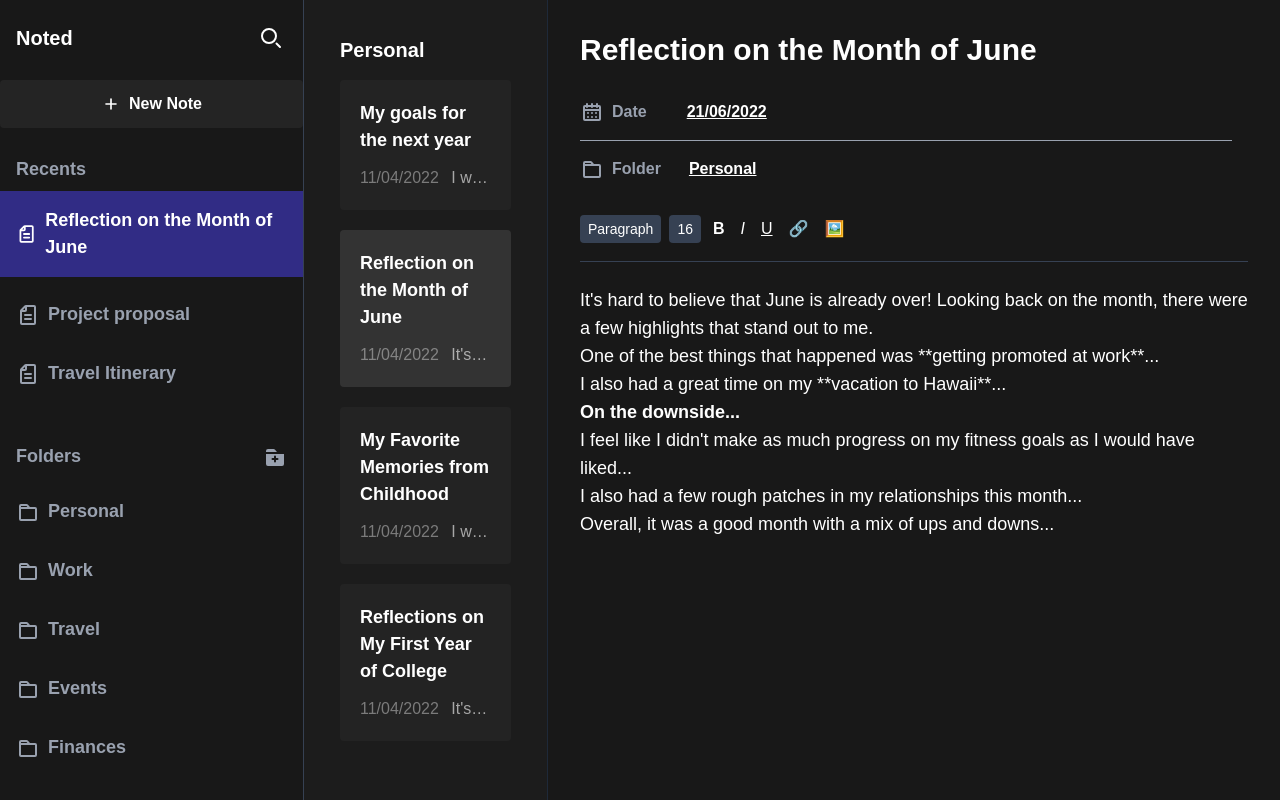
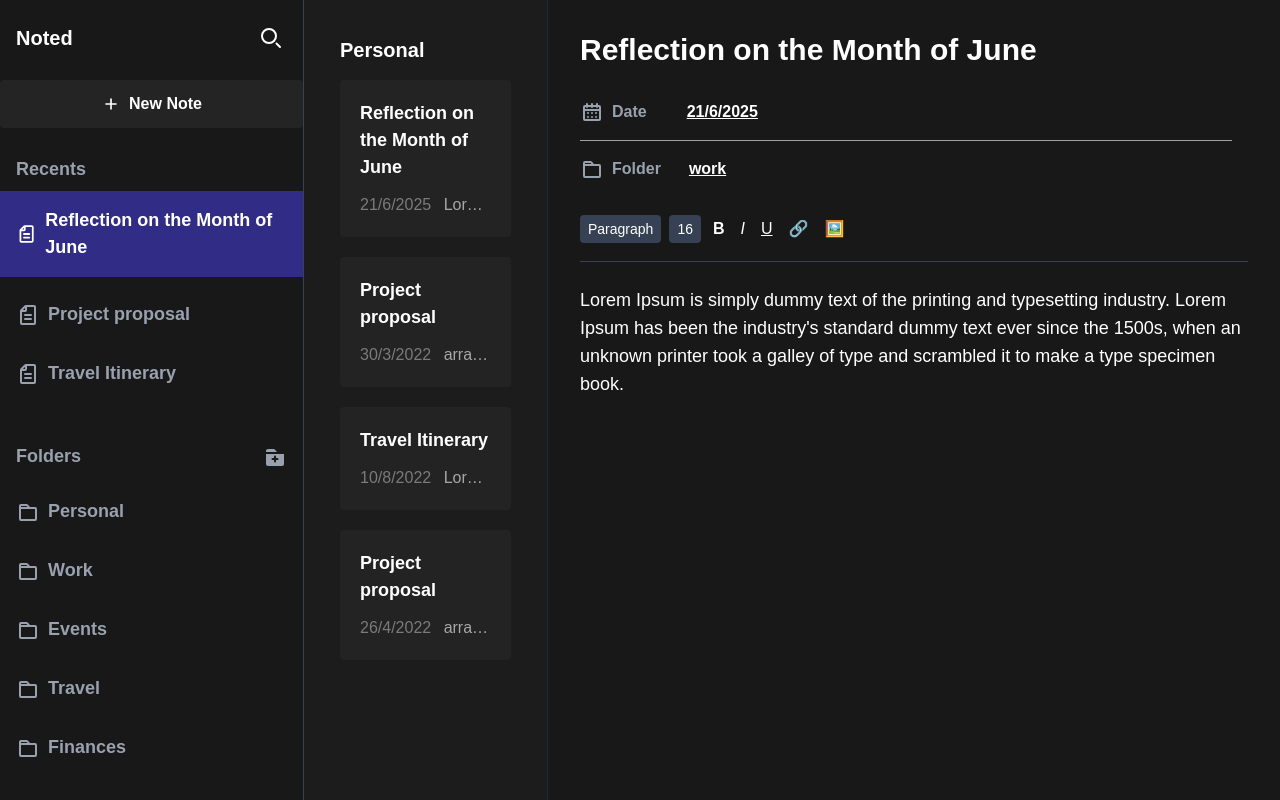
Before and after one commit to EsraaNasr92/noted, a React (Vite) app: page / in a window 1280 px wide. Shown: the top 800 px of the page. Built offline with nearby package versions, Linux system fonts and the light colour scheme.

Commit message:
convert data to JSON file and retrieve it

```diff
--- a/src/compontents/NoteCard.jsx
+++ b/src/compontents/NoteCard.jsx
@@ -1,38 +1,74 @@
+import data from '../data/data.json';
 import NoteEditor from './NoteEditor';
 
-export default function NoteCard(){
-    return(
+export default function NoteCard() {
+    const card = data.cards.find((c) => c.id === 1);
+
+    return (
         <>
-            <div className="mb-8">
-                <h2 className="text-3xl font-bold mb-8">Reflection on the Month of June</h2>
+            <div className="mb-8" id={card.id}>
+                <h2 className="text-3xl font-bold mb-8">{card.title}</h2>
+
                 <div className="space-x-4 text-gray-400">
                     <div className="flex items-center mb-4">
-                            <svg className="w-6 h-6 text-gray-400 dark:text-white" aria-hidden="true" xmlns="http://www.w3.org/2000/svg" width="24" height="24" fill="none" viewBox="0 0 24 24">
-                                <path stroke="currentColor" strokeLinecap="round" strokeLinejoin="round" strokeWidth="2" d="M4 10h16m-8-3V4M7 7V4m10 3V4M5 20h14a1 1 0 0 0 1-1V7a1 1 0 0 0-1-1H5a1 1 0 0 0-1 1v12a1 1 0 0 0 1 1Zm3-7h.01v.01H8V13Zm4 0h.01v.01H12V13Zm4 0h.01v.01H16V13Zm-8 4h.01v.01H8V17Zm4 0h.01v.01H12V17Zm4 0h.01v.01H16V17Z"/>
+                        <svg
+                            className="w-6 h-6 text-gray-400 dark:text-white"
+                            aria-hidden="true"
+                            xmlns="http://www.w3.org/2000/svg"
+                            width="24"
+                            height="24"
+                            fill="none"
+                            viewBox="0 0 24 24"
+                        >
+                            <path
+                                stroke="currentColor"
+                                strokeLinecap="round"
+                                strokeLinejoin="round"
+                                strokeWidth="2"
+                                d="M4 10h16m-8-3V4M7 7V4m10 3V4M5 20h14a1 1 0 0 0 1-1V7a1 1 0 0 0-1-1H5a1 1 0 0 0-1 1v12a1 1 0 0 0 1 1Zm3-7h.01v.01H8V13Zm4 0h.01v.01H12V13Zm4 0h.01v.01H16V13Zm-8 4h.01v.01H8V17Zm4 0h.01v.01H12V17Zm4 0h.01v.01H16V17Z"
+                            />
                         </svg>
                         <h4 className="pl-2 font-semibold text-md">Date</h4>
-                            <div className="text-white font-semibold text-md underline ml-10">21/06/2022</div>
+                        <div className="text-white font-semibold text-md underline ml-10">
+                            {card.date}
                         </div>
+                    </div>
+
                     <hr />
+
+                    {/* Folder section */}
                     <div className="flex items-center mt-4">
-                            <svg className="w-6 h-6 text-gray-400 dark:text-white" aria-hidden="true" xmlns="http://www.w3.org/2000/svg" width="24" height="24" fill="none" viewBox="0 0 24 24">
-                                <path stroke="currentColor" strokeLinecap="round" strokeLinejoin="round" strokeWidth="2" d="M13.5 8H4m0-2v13a1 1 0 0 0 1 1h14a1 1 0 0 0 1-1V9a1 1 0 0 0-1-1h-5.032a1 1 0 0 1-.768-.36l-1.9-2.28a1 1 0 0 0-.768-.36H5a1 1 0 0 0-1 1Z"/>
+                        <svg
+                            className="w-6 h-6 text-gray-400 dark:text-white"
+                            aria-hidden="true"
+                            xmlns="http://www.w3.org/2000/svg"
+                            width="24"
+                            height="24"
+                            fill="none"
+                            viewBox="0 0 24 24"
+                        >
+                            <path
+                                stroke="currentColor"
+                                strokeLinecap="round"
+                                strokeLinejoin="round"
+                                strokeWidth="2"
+                                d="M13.5 8H4m0-2v13a1 1 0 0 0 1 1h14a1 1 0 0 0 1-1V9a1 1 0 0 0-1-1h-5.032a1 1 0 0 1-.768-.36l-1.9-2.28a1 1 0 0 0-.768-.36H5a1 1 0 0 0-1 1Z"
+                            />
                         </svg>
                         <h4 className="pl-2 font-semibold text-md">Folder</h4>
-                            <div className="text-white font-semibold text-md underline ml-7">Personal</div>
+                        <div className="text-white font-semibold text-md underline ml-7">
+                            {card.folder}
                         </div>
                     </div>
                 </div>
+            </div>
+
             <NoteEditor />
-                <div className="prose prose-invert max-w-none text-lg">
-                    <p>It's hard to believe that June is already over! Looking back on the month, there were a few highlights that stand out to me.</p>
-                    <p>One of the best things that happened was **getting promoted at work**...</p>
-                    <p>I also had a great time on my **vacation to Hawaii**...</p>
-                    <h3>On the downside...</h3>
-                    <p>I feel like I didn't make as much progress on my fitness goals as I would have liked...</p>
-                    <p>I also had a few rough patches in my relationships this month...</p>
-                    <p>Overall, it was a good month with a mix of ups and downs...</p>
+
+            {/* Description section */}
+            <div className="prose prose-invert max-w-none text-lg mt-6">
+                <p>{card.description}</p>
             </div>
         </>
-    )
+    );
 }
--- a/src/compontents/NoteList.jsx
+++ b/src/compontents/NoteList.jsx
@@ -1,22 +1,14 @@
+import data from '../data/data.json';
+
 export default function NoteCard(){
     return(
         <div className="space-y-2 p-4 pt-0">
-            <div className="p-5 mb-5 cursor-pointer card">
-                <h3 className="font-semibold mb-3">My goals for the next year</h3>
-                <p className="text-gray-400 truncate"><span className="pr-2">11/04/2022</span>  I was reminiscing about...</p>
-            </div>
-            <div className="p-5 mb-5 cursor-pointer card active">
-                <h3 className="font-semibold mb-3">Reflection on the Month of June</h3>
-                <p className="text-gray-400 truncate"><span className="pr-2">11/04/2022</span>  It's hard to believe that...</p>
-            </div>
-            <div className="p-5 mb-5 cursor-pointer card">
-                <h3 className="font-semibold mb-3">My Favorite Memories from Childhood</h3>
-                <p className="text-gray-400 truncate"><span className="pr-2">11/04/2022</span>  I was reminiscing about...</p>
-            </div>
-            <div className="p-5 mb-5 cursor-pointer card">
-                <h3 className="font-semibold mb-3">Reflections on My First Year of College</h3>
-                <p className="text-gray-400 truncate"><span className="pr-2">11/04/2022</span>  It's hard to believe that...</p>
-            </div>
+            {data.cards.map(card => (
+                <div key={card.id} className="p-5 mb-5 cursor-pointer card">
+                    <h3 className="font-semibold mb-3">{card.title}</h3>
+                    <p className="text-gray-400 truncate"><span className="pr-2">{card.date}</span>  {card.description}</p>
+                </div>
+            ))}
         </div>
     )
 }
--- /dev/null
+++ b/src/data/data.json
@@ -0,0 +1,48 @@
+{
+    "cards":[
+        {
+            "id" : 1,
+            "title": "Reflection on the Month of June",
+            "date": "21/6/2025",
+            "folder": "work",
+            "description": "Lorem Ipsum is simply dummy text of the printing and typesetting industry. Lorem Ipsum has been the industry's standard dummy text ever since the 1500s, when an unknown printer took a galley of type and scrambled it to make a type specimen book."
+        },
+        {
+            "id" : 2,
+            "title": "Project proposal",
+            "date": "30/3/2022",
+            "folder": "work",
+            "description":[
+                "array Lorem Ipsum is simply dummy text of the printing and typesetting industry.",
+                "Lorem Ipsum is simply dummy text of the printing and typesetting industry."
+            ]
+        },
+        {
+            "id" : 3,
+            "title": "Travel Itinerary",
+            "date": "10/8/2022",
+            "folder": "events",
+            "description": "Lorem Ipsum is simply dummy text of the printing and typesetting industry. Lorem Ipsum has been the industry's standard dummy text ever since the 1500s, when an unknown printer took a galley of type and scrambled it to make a type specimen book."
+
+        },
+        {
+            "id" : 4,
+            "title": "Project proposal",
+            "date": "26/4/2022",
+            "folder": "Finances",
+            "description":[
+                "array Lorem Ipsum is simply dummy text of the printing and typesetting industry.",
+                "Lorem Ipsum is simply dummy text of the printing and typesetting industry."
+            ]
+        }
+    ],
+    "folders":[
+        {"id": 1, "title": "Personal"},
+        {"id": 2, "title": "Work"},
+        {"id": 2, "title": "Events"},
+        {"id": 2, "title": "Travel"},
+        {"id": 2, "title": "Finances"}
+    ]
+
+
+}
--- a/src/sidebar/Folders.jsx
+++ b/src/sidebar/Folders.jsx
@@ -1,3 +1,5 @@
+import data from '../data/data.json';
+
 export default function Folder(){
     return(
         <div className="mt-8">
@@ -7,33 +9,15 @@ export default function Folder(){
                 <path fillRule="evenodd" d="M5 4a2 2 0 0 0-2 2v1h10.968l-1.9-2.28A2 2 0 0 0 10.532 4H5ZM3 19V9h18v10a2 2 0 0 1-2 2H5a2 2 0 0 1-2-2Zm9-8.5a1 1 0 0 1 1 1V13h1.5a1 1 0 1 1 0 2H13v1.5a1 1 0 1 1-2 0V15H9.5a1 1 0 1 1 0-2H11v-1.5a1 1 0 0 1 1-1Z" clipRule="evenodd"/>
             </svg>
             </h3>
+            {data.folders.map(folder => (
                 <ul className="space-y-1">
-            <li className="flex gap-2 items-center mb-4 py-2 text-gray-400 hover:bg-gray-700 rounded cursor-pointer px-4">
+                    <li key={folder.id} className="flex gap-2 items-center mb-4 py-2 text-gray-400 hover:bg-gray-700 rounded cursor-pointer px-4">
                         <svg className="w-6 h-6 text-gray-400 dark:text-white" aria-hidden="true" xmlns="http://www.w3.org/2000/svg" width="24" height="24" fill="none" viewBox="0 0 24 24">
                             <path stroke="currentColor" strokeLinecap="round" strokeLinejoin="round" strokeWidth="2" d="M13.5 8H4m0-2v13a1 1 0 0 0 1 1h14a1 1 0 0 0 1-1V9a1 1 0 0 0-1-1h-5.032a1 1 0 0 1-.768-.36l-1.9-2.28a1 1 0 0 0-.768-.36H5a1 1 0 0 0-1 1Z"/>
-                </svg>Personal
-            </li>
-            <li className="flex gap-2 items-center mb-4 py-2 text-gray-400 hover:bg-gray-700 rounded cursor-pointer px-4">
-                <svg className="w-6 h-6 text-gray-400 dark:text-white" aria-hidden="true" xmlns="http://www.w3.org/2000/svg" width="24" height="24" fill="none" viewBox="0 0 24 24">
-                    <path stroke="currentColor" strokeLinecap="round" strokeLinejoin="round" strokeWidth="2" d="M13.5 8H4m0-2v13a1 1 0 0 0 1 1h14a1 1 0 0 0 1-1V9a1 1 0 0 0-1-1h-5.032a1 1 0 0 1-.768-.36l-1.9-2.28a1 1 0 0 0-.768-.36H5a1 1 0 0 0-1 1Z"/>
-                </svg>Work
-            </li>
-            <li className="flex gap-2 items-center mb-4 py-2 text-gray-400 hover:bg-gray-700 rounded cursor-pointer px-4">
-                <svg className="w-6 h-6 text-gray-400 dark:text-white" aria-hidden="true" xmlns="http://www.w3.org/2000/svg" width="24" height="24" fill="none" viewBox="0 0 24 24">
-                    <path stroke="currentColor" strokeLinecap="round" strokeLinejoin="round" strokeWidth="2" d="M13.5 8H4m0-2v13a1 1 0 0 0 1 1h14a1 1 0 0 0 1-1V9a1 1 0 0 0-1-1h-5.032a1 1 0 0 1-.768-.36l-1.9-2.28a1 1 0 0 0-.768-.36H5a1 1 0 0 0-1 1Z"/>
-                </svg>Travel
-            </li>
-            <li className="flex gap-2 items-center mb-4 py-2 text-gray-400 hover:bg-gray-700 rounded cursor-pointer px-4">
-                <svg className="w-6 h-6 text-gray-400 dark:text-white" aria-hidden="true" xmlns="http://www.w3.org/2000/svg" width="24" height="24" fill="none" viewBox="0 0 24 24">
-                    <path stroke="currentColor" strokeLinecap="round" strokeLinejoin="round" strokeWidth="2" d="M13.5 8H4m0-2v13a1 1 0 0 0 1 1h14a1 1 0 0 0 1-1V9a1 1 0 0 0-1-1h-5.032a1 1 0 0 1-.768-.36l-1.9-2.28a1 1 0 0 0-.768-.36H5a1 1 0 0 0-1 1Z"/>
-                </svg>Events
-            </li>
-            <li className="flex gap-2 items-center mb-5 py-2 text-gray-400 hover:bg-gray-700 rounded cursor-pointer px-4">
-                <svg className="w-6 h-6 text-gray-400 dark:text-white" aria-hidden="true" xmlns="http://www.w3.org/2000/svg" width="24" height="24" fill="none" viewBox="0 0 24 24">
-                    <path stroke="currentColor" strokeLinecap="round" strokeLinejoin="round" strokeWidth="2" d="M13.5 8H4m0-2v13a1 1 0 0 0 1 1h14a1 1 0 0 0 1-1V9a1 1 0 0 0-1-1h-5.032a1 1 0 0 1-.768-.36l-1.9-2.28a1 1 0 0 0-.768-.36H5a1 1 0 0 0-1 1Z"/>
-                </svg>Finances
+                        </svg>{folder.title}
                     </li>
                 </ul>
+            ))}
         </div>
     )
 }
```
Lines whose indentation alone changed are shown as unchanged.
